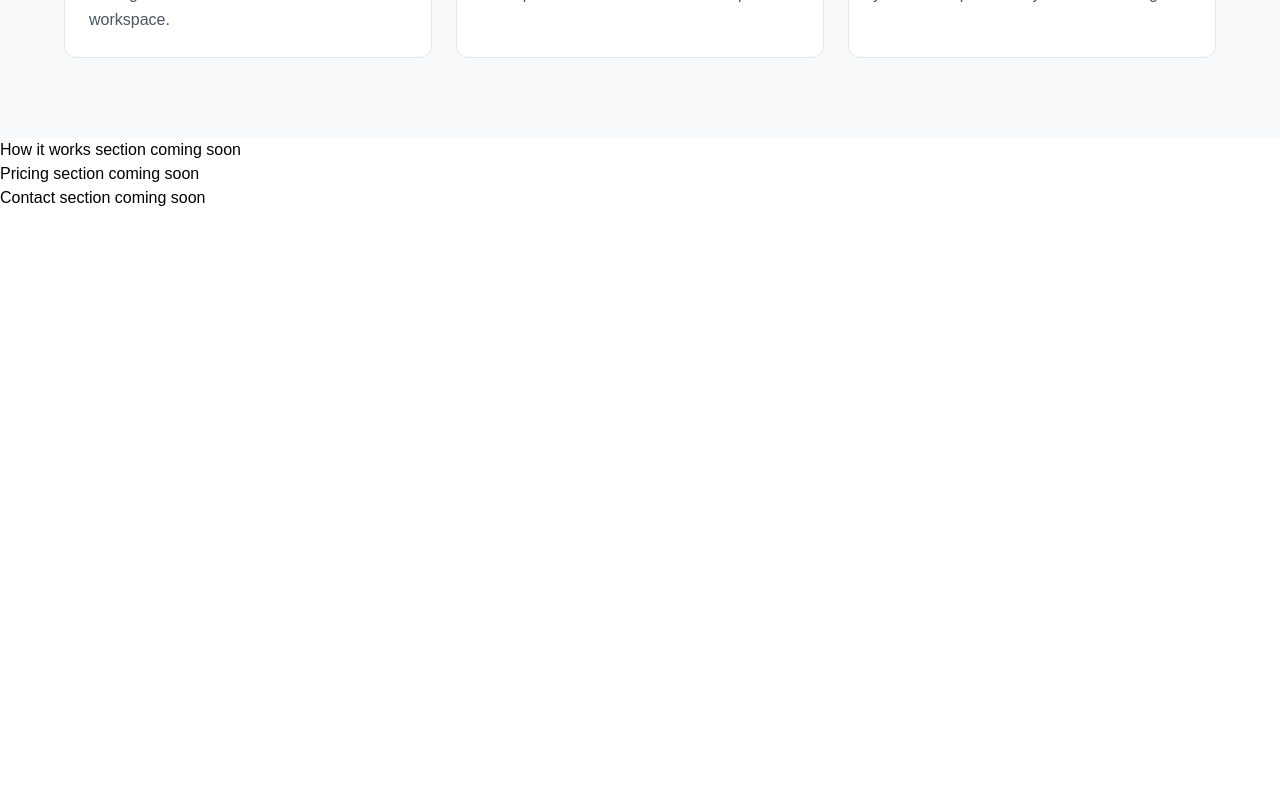
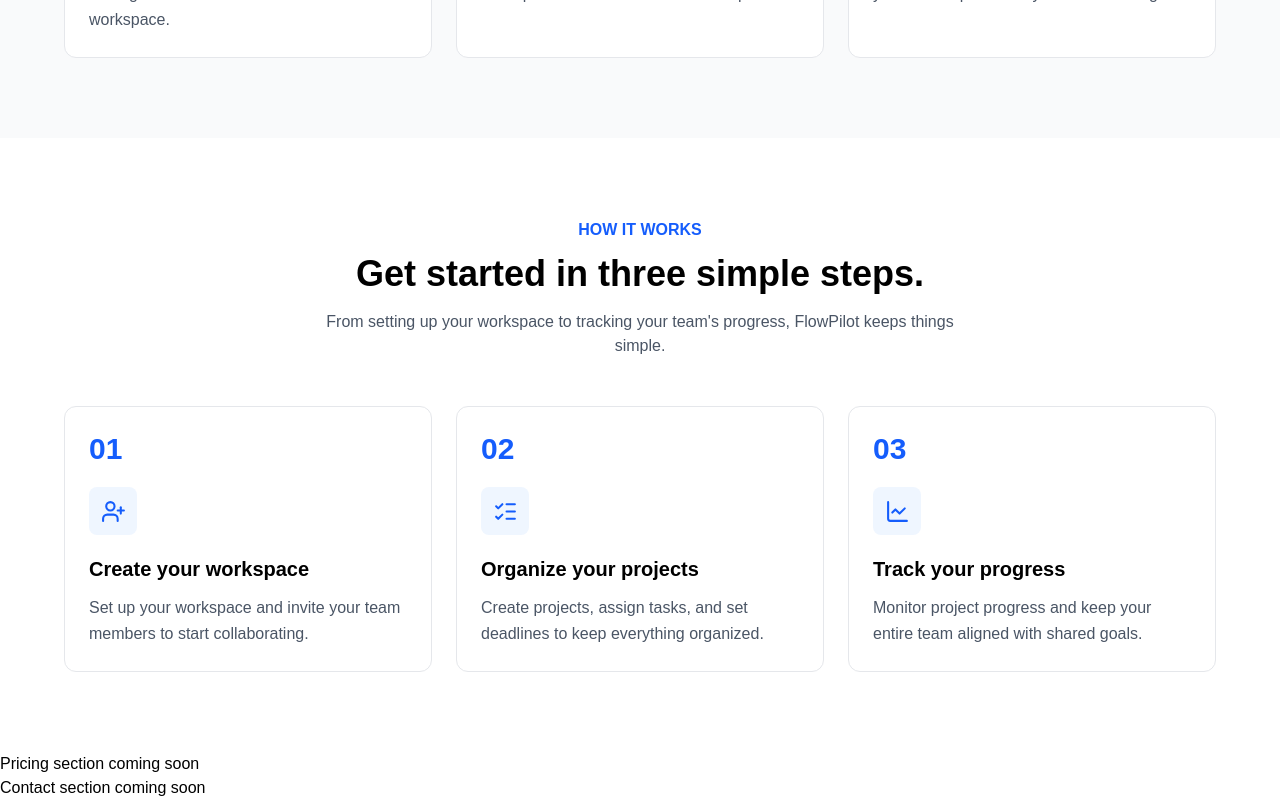
Before and after one commit to Ritikraj551/flowpilot, a React (Vite) app: page / in a window 1280 px wide. Shown: the part 916-1716 px from the top of the page. Before the commit the page ends 1126 px from the top, so only its background shows below. Built offline with nearby package versions, Linux system fonts and the light colour scheme.

Commit message:
Add how it works section with reusable cards

```diff
--- a/src/App.jsx
+++ b/src/App.jsx
@@ -1,6 +1,7 @@
 import Navbar from "./components/Navbar";
 import Features from "./sections/Features";
 import Hero from "./sections/Hero";
+import HowItWorks from "./sections/HowItWorks";
 
 function App() {
   return (
@@ -8,10 +9,8 @@ function App() {
       <Navbar />
       <main>
         <Hero />
-
         <Features />
-
-        <section id="how-it-works">How it works section coming soon</section>
+        <HowItWorks />
 
         <section id="pricing">Pricing section coming soon</section>
 
--- /dev/null
+++ b/src/components/StepCard.jsx
@@ -0,0 +1,20 @@
+import React from "react";
+
+export default function StepCard({ number, icon: Icon, title, description }) {
+  return (
+    <div className="bg-white border border-gray-200 rounded-xl p-6">
+      {/* Step Number */}
+      <span className="text-3xl font-bold text-blue-600">{number}</span>
+
+      {/* Icon */}
+      <div className="w-12 h-12 bg-blue-50 rounded-lg flex items-center justify-center my-5">
+        <Icon size={25} className="text-blue-600" />
+      </div>
+
+      {/* Content */}
+      <h3 className="text-xl font-semibold mb-3">{title}</h3>
+
+      <p className="text-gray-600 leading-relaxed">{description}</p>
+    </div>
+  );
+}
--- /dev/null
+++ b/src/data/steps.js
@@ -0,0 +1,25 @@
+import { UserPlus, ListChecks, ChartLine } from "lucide-react";
+
+export const steps = [
+  {
+    id: 1,
+    icon: UserPlus,
+    title: "Create your workspace",
+    description:
+      "Set up your workspace and invite your team members to start collaborating.",
+  },
+  {
+    id: 2,
+    icon: ListChecks,
+    title: "Organize your projects",
+    description:
+      "Create projects, assign tasks, and set deadlines to keep everything organized.",
+  },
+  {
+    id: 3,
+    icon: ChartLine,
+    title: "Track your progress",
+    description:
+      "Monitor project progress and keep your entire team aligned with shared goals.",
+  },
+];
--- /dev/null
+++ b/src/sections/HowItWorks.jsx
@@ -0,0 +1,37 @@
+import { steps } from "../data/steps";
+import StepCard from "../components/StepCard";
+
+export default function HowItWorks() {
+  return (
+    <section id="how-it-works" className="px-6 py-20 bg-white">
+      <div className="max-w-6xl mx-auto">
+        {/* heading */}
+        <div className="text-center mb-12">
+          <p className="text-blue-600 font-semibold mb-3">HOW IT WORKS</p>
+
+          <h2 className="text-3xl md:text-4xl font-bold mb-4">
+            Get started in three simple steps.
+          </h2>
+
+          <p className="text-gray-600 max-w-2xl mx-auto">
+            From setting up your workspace to tracking your team's progress,
+            FlowPilot keeps things simple.
+          </p>
+        </div>
+
+        {/* grid steps */}
+        <div className="grid grid-cols-1 md:grid-cols-3 gap-6">
+          {steps.map((step, index) => (
+            <StepCard
+              key={step.id}
+              number={String(index + 1).padStart(2, "0")}
+              icon={step.icon}
+              title={step.title}
+              description={step.description}
+            />
+          ))}
+        </div>
+      </div>
+    </section>
+  );
+}
```
